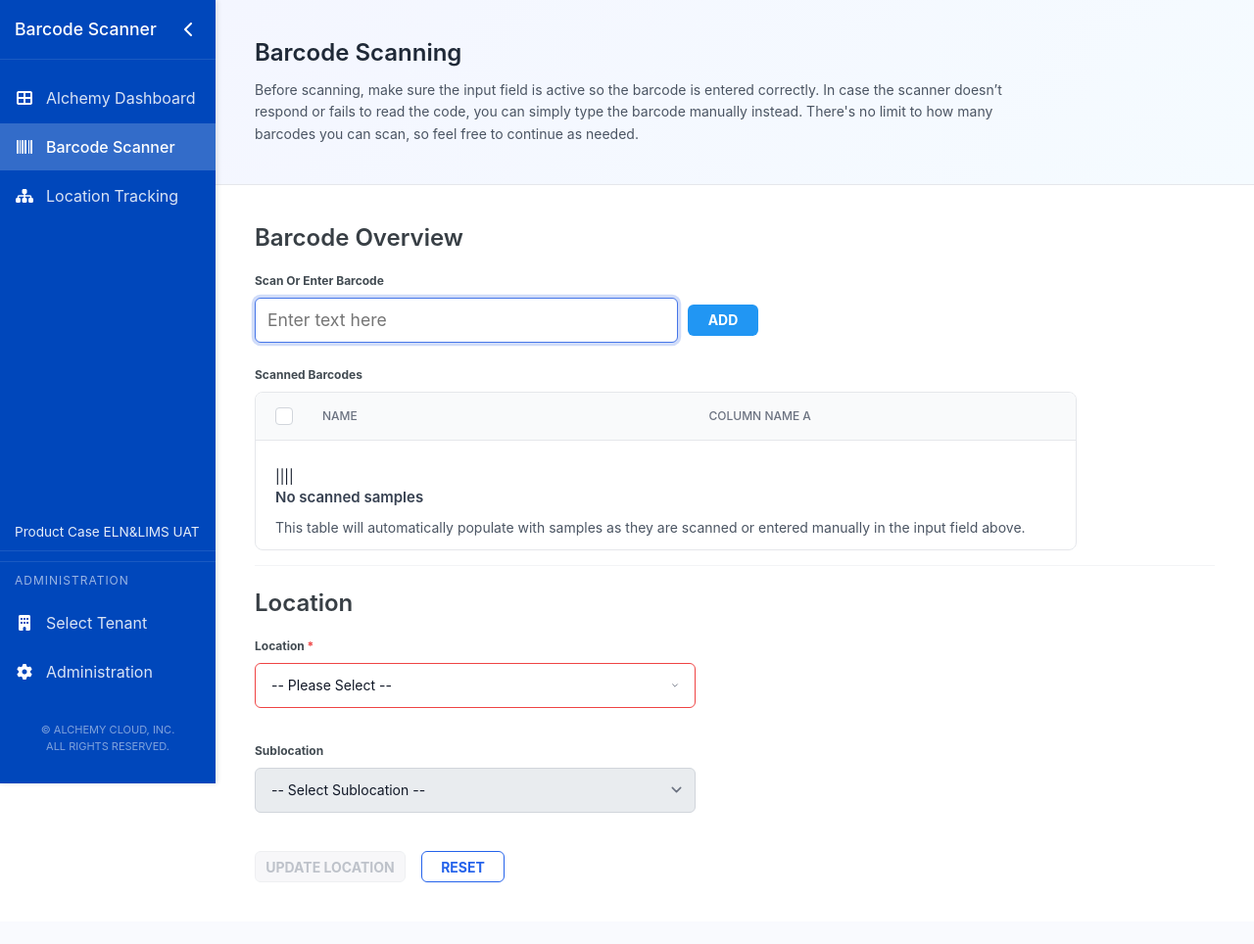
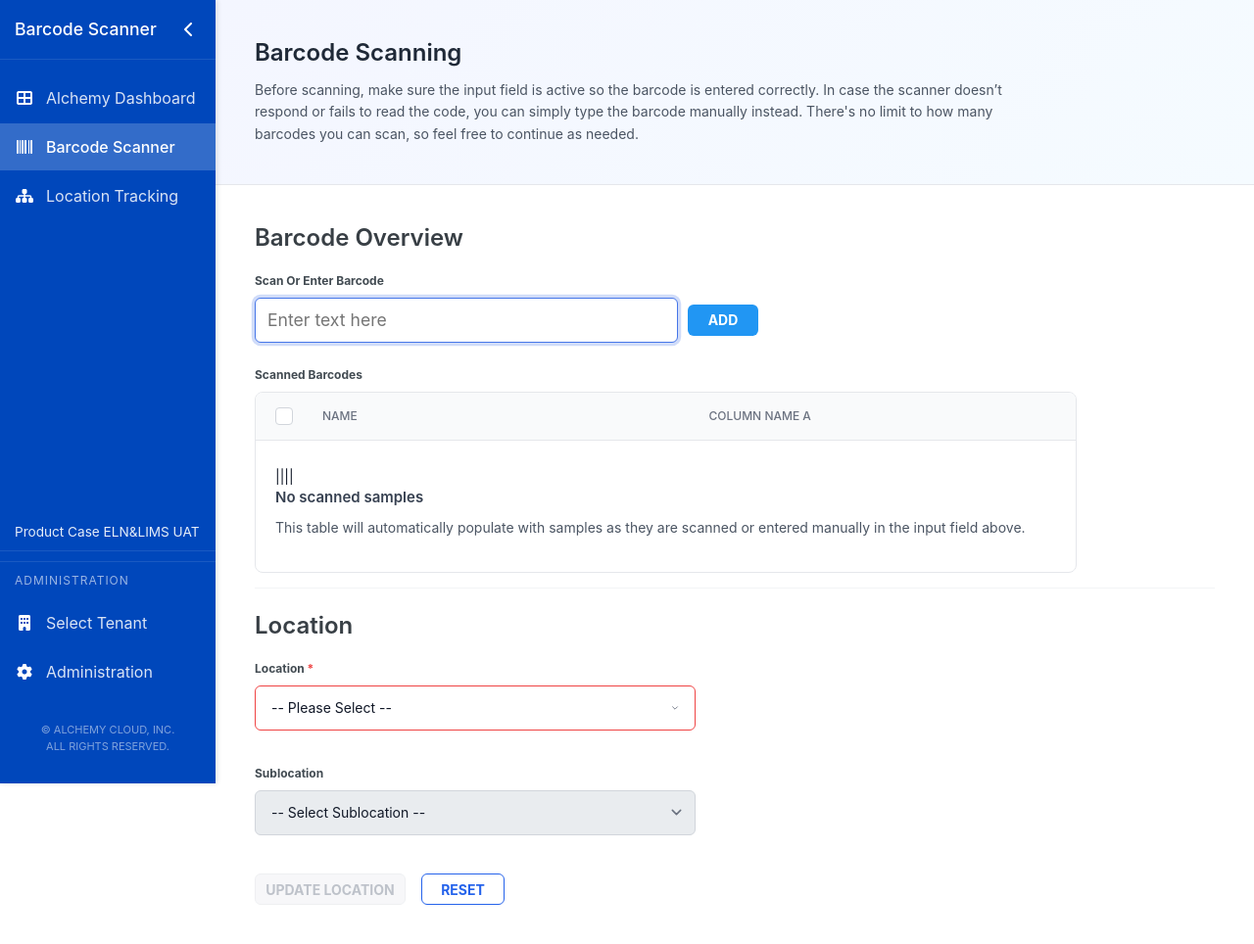
Before and after one commit to pbrose82/barcode_scanning, a Flask app: page /tenant/default in a window 1280 px wide. Shown: the whole page at 98% size. Before the commit the page ends 901 px from the top, so only its background shows below. Run offline with Flask 2, Linux system fonts and the light colour scheme; some libraries are stand-ins or nearby versions.

Commit message:
Update index.html

```diff
--- a/templates/index.html
+++ b/templates/index.html
@@ -59,7 +59,7 @@
 
   /* === SPEC-EXACT FRAME FOR SCANNED TABLE === */
   .scanner-spec-frame{
-    width:839px; height:162px; border:1px solid #E5E7EB; border-radius:8px; background:#fff;
+    width:839px; height:185px; border:1px solid #E5E7EB; border-radius:8px; background:#fff;
     overflow:hidden; position:relative; box-sizing:border-box;
   }
 
```
